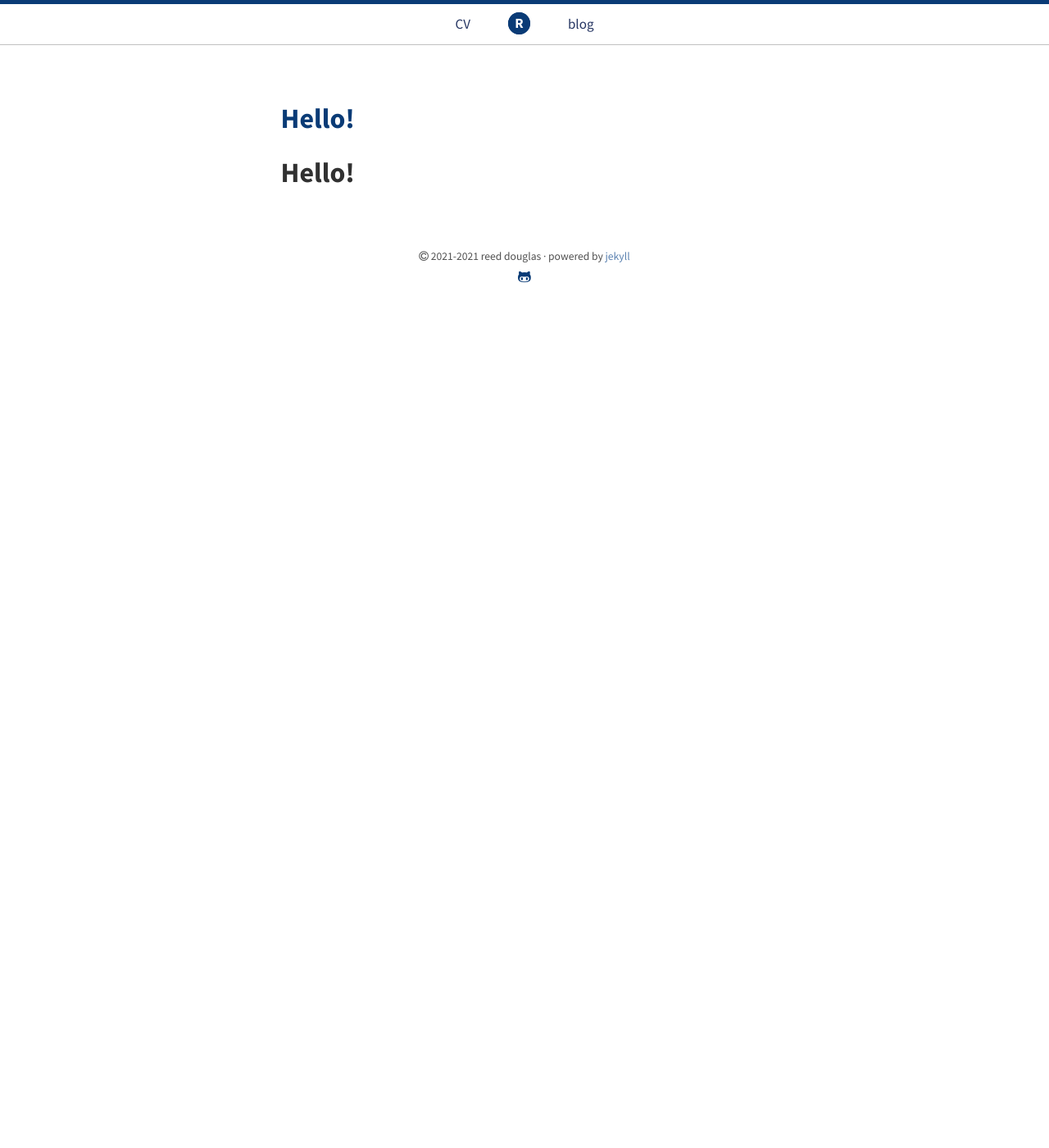
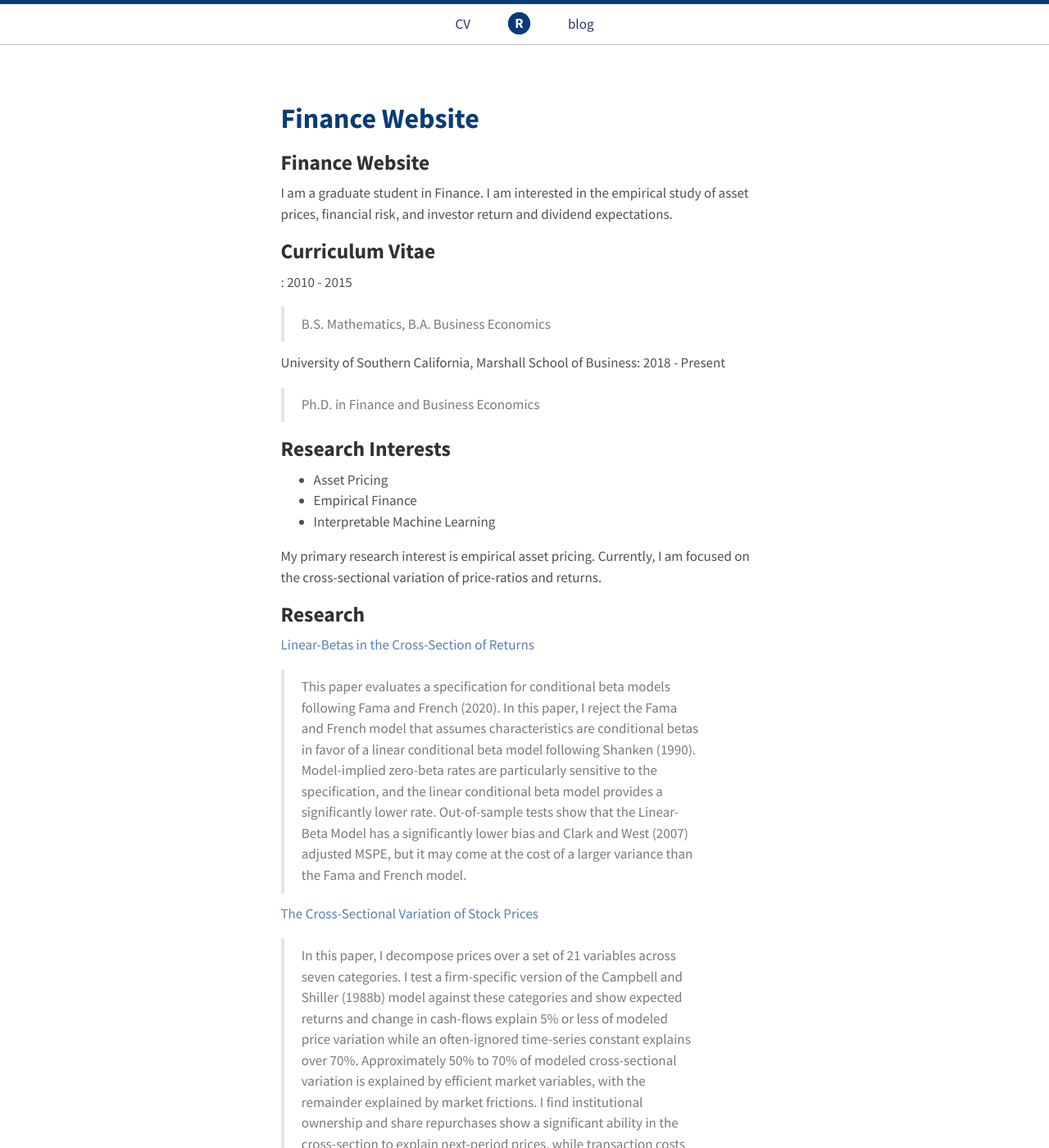
Before and after one commit to reeddoug/reeddoug.github.io, a Jekyll site: the page built from index.md, in a window 1280 px wide and 1400 px high. Shown: the whole window at 82% size. Built offline with Jekyll 4.4.1, drawn with Linux system fonts in a browser that asks for light colours; our own code applies the rules of GitHub Pages for plain Markdown files; some of the changed text lies outside the part shown.

Commit message:
Update index.md

```diff
--- a/index.md
+++ b/index.md
@@ -1 +1,33 @@
-# Hello!
+## Finance Website
+
+I am a graduate student in Finance. I am interested in the empirical study of asset prices, financial risk, and investor return and dividend expectations.
+
+## Curriculum Vitae
+: 2010 - 2015
+> B.S. Mathematics, B.A. Business Economics
+
+University of Southern California, Marshall School of Business: 2018 - Present
+> Ph.D. in Finance and Business Economics
+
+## Research Interests
+- Asset Pricing
+- Empirical Finance
+- Interpretable Machine Learning
+
+My primary research interest is empirical asset pricing. Currently, I am focused on the cross-sectional variation of price-ratios and returns.
+
+
+## Research
+[Linear-Betas in the Cross-Section of Returns](https://papers.ssrn.com/sol3/papers.cfm?abstract_id=3522641)
+> This paper evaluates a specification for conditional beta models following Fama and French (2020). In this paper, I reject the Fama and French model that assumes characteristics are conditional betas in favor of a linear conditional beta model following Shanken (1990). Model-implied zero-beta rates are particularly sensitive to the specification, and the linear conditional beta model provides a significantly lower rate. Out-of-sample tests show that the Linear-Beta Model has a significantly lower bias and Clark and West (2007) adjusted MSPE, but it may come at the cost of a larger variance than the Fama and French model.
+
+
+
+[The Cross-Sectional Variation of Stock Prices](https://papers.ssrn.com/sol3/papers.cfm?abstract_id=3759410)
+> In this paper, I decompose prices over a set of 21 variables across seven categories. I test a firm-specific version of the Campbell and Shiller (1988b) model against these categories and show expected returns and change in cash-flows explain 5% or less of modeled price variation while an often-ignored time-series constant explains over 70%. Approximately 50% to 70% of modeled cross-sectional variation is explained by efficient market variables, with the remainder explained by market frictions. I find institutional ownership and share repurchases show a significant ability in the cross-section to explain next-period prices, while transaction costs and some traditional market risk-factors fail to translate well to a price setting.
+
+
+
+
+### Contact
+first.last at marshall.usc.edu
```
